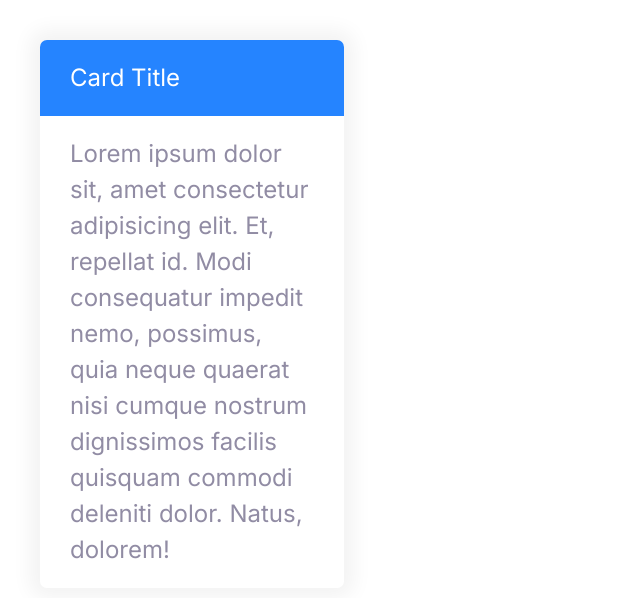
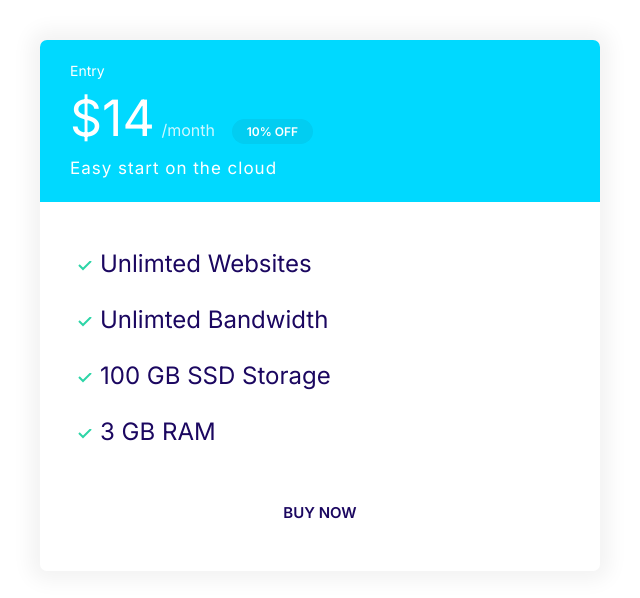
Before and after one commit to henryv21/Cloud-Website, a plain HTML site: page index.html in a window 1280 px wide. Shown: the whole page, without its empty margins (0-640 px from the left). Drawn offline with Linux system fonts and the light colour scheme.

Commit message:
Define plans components.

```diff
--- a/css/styles.css
+++ b/css/styles.css
@@ -111,6 +111,7 @@ a {
 
 .badge--small {
   font-size: 1.6rem;
+  padding: 0.5rem 1.5rem;
 }
 
 @media screen and (min-width: 1024px) {
@@ -240,12 +241,12 @@ a {
 /* Inputs */
 
 .input {
-  padding: 1.5rem 3.5rem;
+  border-radius: var(--border-radius);
   border: 1px solid var(--color-border);
-  border-radius: var(--border-radius);
-  outline: 0;
   color: var(--color-headings);
   font-size: 2rem;
+  outline: 0;
+  padding: 1.5rem 3.5rem;
 }
 
 ::placeholder {
@@ -291,8 +292,59 @@ a {
   background: var(--color-primary);
   color: #fff;
 }
-
 .card--secondary .card__header {
   background: var(--color-secondary);
   color: #fff;
 }
+
+.card--secondary .badge--secondary {
+  background: #02cdf1;
+}
+
+/* Plans */
+
+.plan__name {
+  color: #fff;
+  margin: 0;
+  font-weight: 500;
+  font-size: 2.4rem;
+}
+
+.plan__price {
+  font-size: 6rem;
+}
+.plan__billing-cycle {
+  font-size: 2.4rem;
+  font-weight: 300;
+  opacity: 0.8;
+  margin-right: 1rem;
+}
+
+.plan__description {
+  font-size: 2rem;
+  font-weight: 300;
+  letter-spacing: 1px;
+  display: block;
+}
+
+.plan .list__item {
+  margin-bottom: 2rem;
+}
+
+@media screen and (min-width: 1024px) {
+  .plan__name {
+    font-size: 1.4rem;
+  }
+
+  .plan__price {
+    font-size: 5rem;
+  }
+
+  .plan__billing-cycle {
+    font-size: 1.6rem;
+  }
+
+  .plan__description {
+    font-size: 1.7rem;
+  }
+}
--- a/index.html
+++ b/index.html
@@ -16,14 +16,25 @@
     <link rel="stylesheet" href="/css/styles.css" />
   </head>
   <body>
-    <div style="width: 30%; padding: 4rem">
-      <div class="card card--primary">
-        <header class="card__header">Card Title</header>
-        <div class="card__body">
-          Lorem ipsum dolor sit, amet consectetur adipisicing elit. Et, repellat
-          id. Modi consequatur impedit nemo, possimus, quia neque quaerat nisi
-          cumque nostrum dignissimos facilis quisquam commodi deleniti dolor.
-          Natus, dolorem!
+    <div style="width: 50%; padding: 4rem">
+      <div class="plan">
+        <div class="card card--secondary">
+          <header class="card__header">
+            <h3 class="plan__name">Entry</h3>
+            <span class="plan__price">$14</span>
+            <span class="plan__billing-cycle">/month</span>
+            <span class="badge badge--secondary badge--small">10% OFF</span>
+            <span class="plan__description">Easy start on the cloud</span>
+          </header>
+          <div class="card__body">
+            <ul class="list list--tick">
+              <li class="list__item">Unlimted Websites</li>
+              <li class="list__item">Unlimted Bandwidth</li>
+              <li class="list__item">100 GB SSD Storage</li>
+              <li class="list__item">3 GB RAM</li>
+            </ul>
+            <button class="btn btn--outline btn--block">Buy Now</button>
+          </div>
         </div>
       </div>
     </div>
```
Also changed, not shown: components/plans.html (added, +22 -0 lines).
